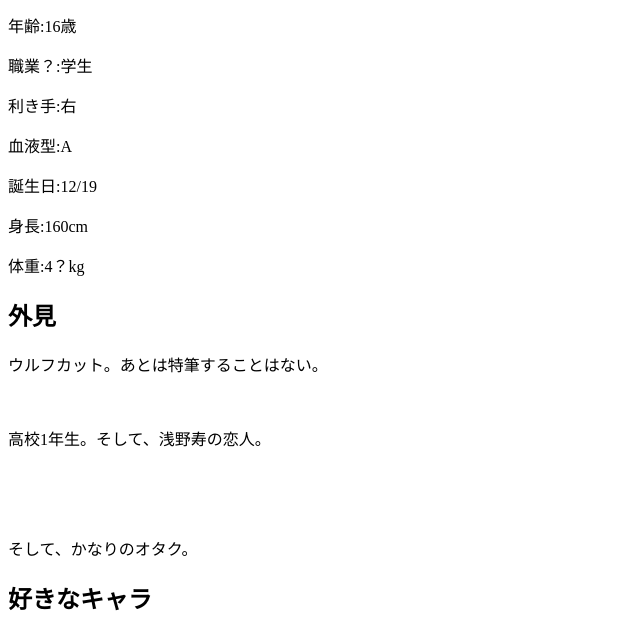
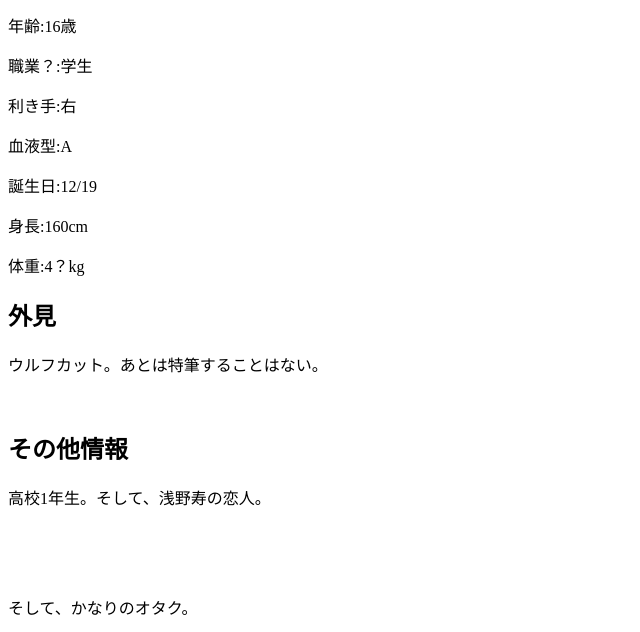
Before and after one commit to hritR/my-profile, a plain HTML site: page index.html in a window 1280 px wide. Shown: the part 116-748 px from the top of the page, without its empty margins (0-640 px from the left). Drawn offline with Linux system fonts and the light colour scheme.

Commit message:
Add files via upload

```diff
--- a/index.html
+++ b/index.html
@@ -25,6 +25,7 @@
 <h2>外見</h2>
 <p>ウルフカット。あとは特筆することはない。</p>
 <br>
+<h2>その他情報</h2>
 <p>高校1年生。そして、浅野寿の恋人。</p>
 <br>
 <br>
```
